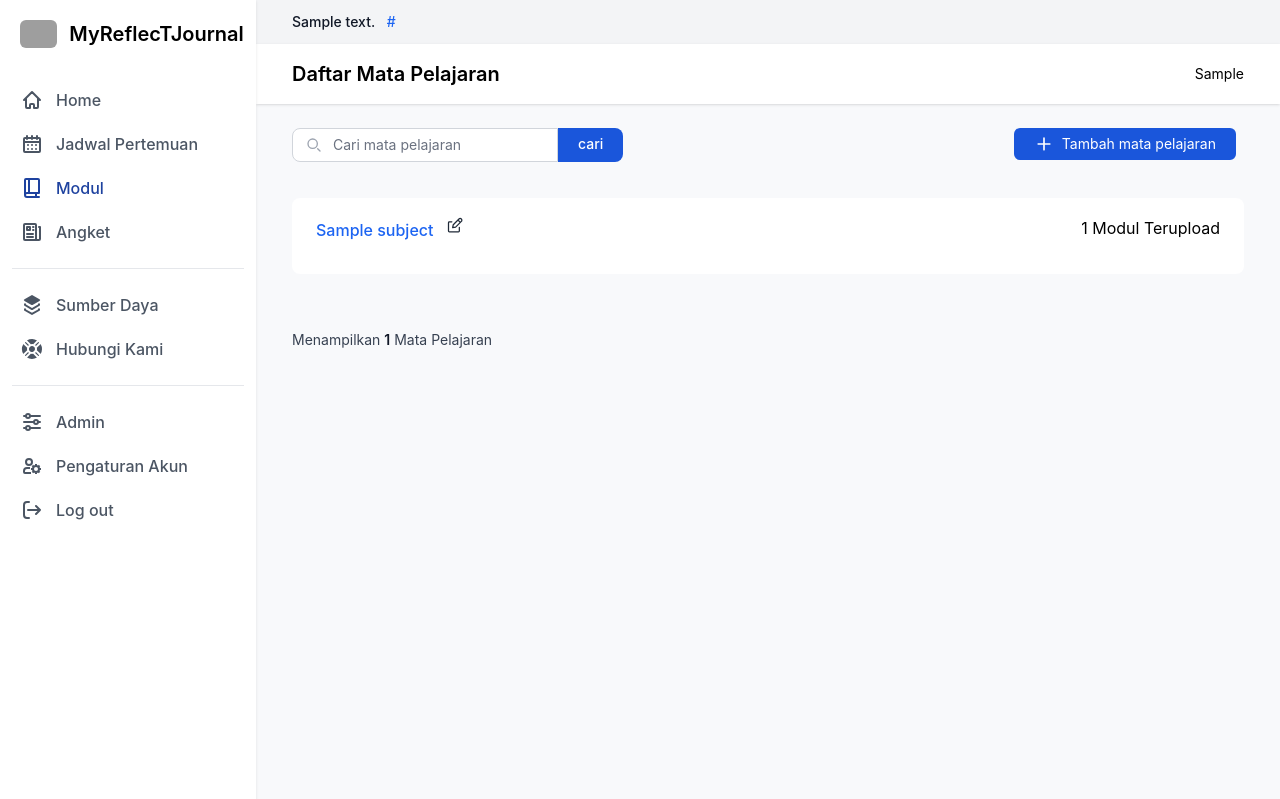
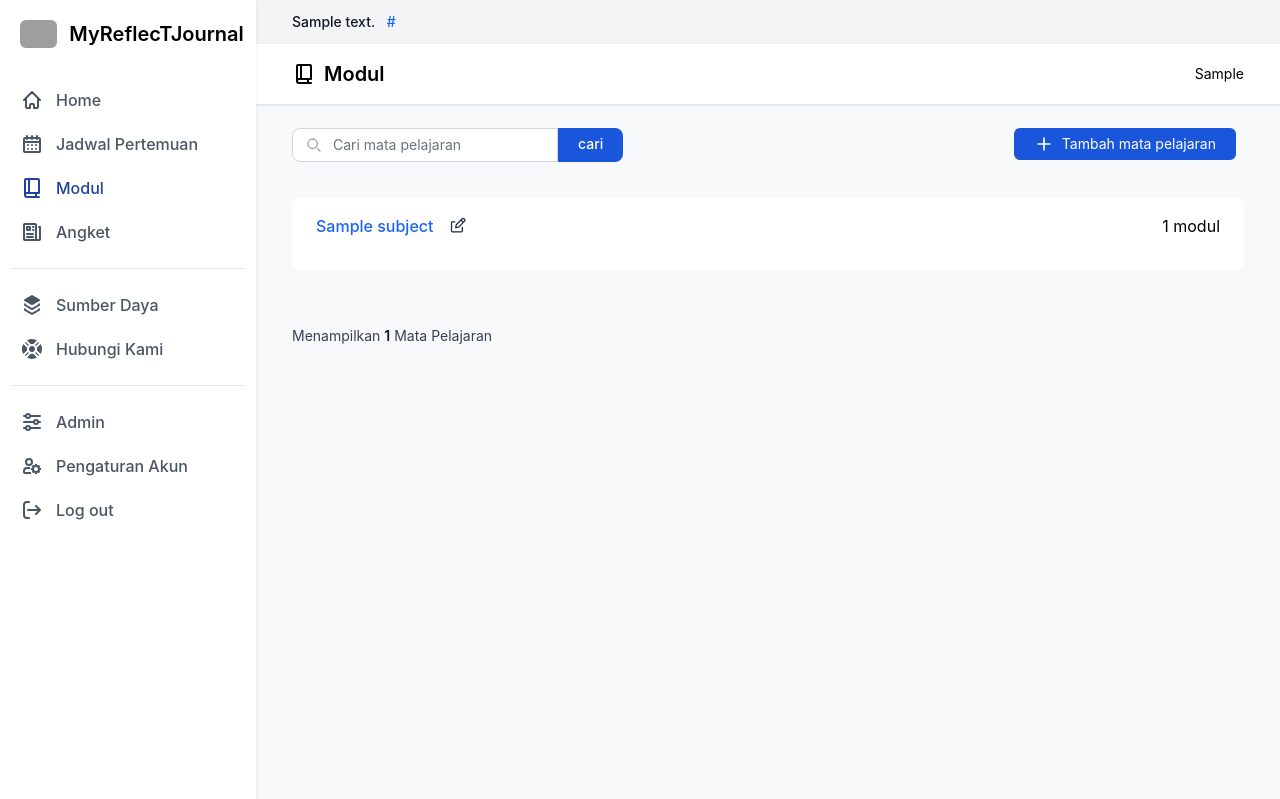
Before and after one commit to faris-atoil-haq/Refleksi-J-Project, a Django app: page /app/modul/ in a window 1280 px wide. Run offline with Django 3.2, Linux system fonts and the light colour scheme; the first user in the database is signed in; tables that the repository leaves empty hold one stand-in row (Sample ...); style sheets or scripts are compiled from the project's sources; some libraries are stand-ins or nearby versions; grey boxes are pictures that could not be loaded.

Commit message:
Update page title and icon.

```diff
--- a/core/module.py
+++ b/core/module.py
@@ -1,8 +1,9 @@
 import json
-from django.urls import reverse
+
 from django.contrib.auth.decorators import login_required
 from django.http import HttpResponse
 from django.shortcuts import redirect, render
+from django.urls import reverse
 from django.utils import timezone
 from django.views.decorators.http import require_GET, require_POST
 
@@ -14,7 +15,7 @@ from utils.chatpdf import ChatPDF
 @login_required
 def module(request,subject=None):
     print(request.POST)
-    page_title = 'Daftar Mata Pelajaran'
+    page_title = 'Modul'
     user = request.user
     query = None
 
--- a/core/templates/core/module/module-edit.html
+++ b/core/templates/core/module/module-edit.html
@@ -1,14 +1,14 @@
 
-    <div id="subject-{{subject.id}}">
-         <a href="{% url 'module_subject' subject=subject.id %}" class="font-medium text-blue-600 dark:text-blue-500 hover:underline">
+    <div id="subject-{{subject.id}}" class="flex items-center">
+        <a href="{% url 'module_subject' subject=subject.id %}" class="font-medium text-blue-600 me-4 hover:underline">
             {{subject.name}}
         </a>
-    <button id="subject-{{subject.id}}-edit" type="button" class="font-normal px-2 btn-sm btn-light border-0"
-            onclick="toggleEditSubject('{{subject.id}}', true)">
-            <svg class="me-1" aria-hidden="true" xmlns="http://www.w3.org/2000/svg" width="20" height="20" fill="none" viewBox="0 0 24 24">
-                <path stroke="currentColor" stroke-linecap="round" stroke-linejoin="round" stroke-width="1.5" d="m14.304 4.844 2.852 2.852M7 7H4a1 1 0 0 0-1 1v10a1 1 0 0 0 1 1h11a1 1 0 0 0 1-1v-4.5m2.409-9.91a2.017 2.017 0 0 1 0 2.853l-6.844 6.844L8 14l.713-3.565 6.844-6.844a2.015 2.015 0 0 1 2.852 0Z"/>
-            </svg>
-    </button>
+        <button id="subject-{{subject.id}}-edit" type="button" class="inline-flex items-end font-normal btn-sm btn-light border-0 p-0"
+                onclick="toggleEditSubject('{{subject.id}}', true)">
+                <svg class="me-1 w-5 h-full" aria-hidden="true" xmlns="http://www.w3.org/2000/svg" width="20" height="20" fill="none" viewBox="0 0 24 24">
+                    <path stroke="currentColor" stroke-linecap="round" stroke-linejoin="round" stroke-width="1.5" d="m14.304 4.844 2.852 2.852M7 7H4a1 1 0 0 0-1 1v10a1 1 0 0 0 1 1h11a1 1 0 0 0 1-1v-4.5m2.409-9.91a2.017 2.017 0 0 1 0 2.853l-6.844 6.844L8 14l.713-3.565 6.844-6.844a2.015 2.015 0 0 1 2.852 0Z"/>
+                </svg>
+        </button>
     </div>
 
     <div id="subject-{{subject.id}}-input" class="hidden flex justify-between gap-3">
@@ -36,5 +36,5 @@
         {% else %}
             Tidak ada
         {% endif %}
-        Modul Terupload
+        modul
     </span>
--- a/core/templates/core/topbar.html
+++ b/core/templates/core/topbar.html
@@ -26,6 +26,10 @@
                 <svg class="me-2 w-6 h-6 text-gray-900" aria-hidden="true" xmlns="http://www.w3.org/2000/svg" width="24" height="24" fill="none" viewBox="0 0 24 24">
                     <path stroke="currentColor" stroke-linecap="round" stroke-linejoin="round" stroke-width="2" d="M4 10h16m-8-3V4M7 7V4m10 3V4M5 20h14a1 1 0 0 0 1-1V7a1 1 0 0 0-1-1H5a1 1 0 0 0-1 1v12a1 1 0 0 0 1 1Zm3-7h.01v.01H8V13Zm4 0h.01v.01H12V13Zm4 0h.01v.01H16V13Zm-8 4h.01v.01H8V17Zm4 0h.01v.01H12V17Zm4 0h.01v.01H16V17Z"/>
                 </svg>
+            {% elif page == 'module' %}
+                <svg class="me-2 w-6 h-6 transition duration-75" aria-hidden="true" xmlns="http://www.w3.org/2000/svg" width="24" height="24" fill="none" viewBox="0 0 24 24">
+                    <path stroke="currentColor" stroke-linecap="round" stroke-linejoin="round" stroke-width="2" d="M5 19V4a1 1 0 0 1 1-1h12a1 1 0 0 1 1 1v13H7a2 2 0 0 0-2 2Zm0 0a2 2 0 0 0 2 2h12M9 3v14m7 0v4"/>
+                </svg>
             {% elif page == 'angket' %}
                 <svg class="me-2 w-6 h-6" aria-hidden="true" xmlns="http://www.w3.org/2000/svg" width="24" height="24" fill="none" viewBox="0 0 24 24">
                     <path stroke="currentColor" stroke-linecap="round" stroke-linejoin="round" stroke-width="2" d="M19 7h1v12a1 1 0 0 1-1 1h-2a1 1 0 0 1-1-1V5a1 1 0 0 0-1-1H5a1 1 0 0 0-1 1v14a1 1 0 0 0 1 1h11.5M7 14h6m-6 3h6m0-10h.5m-.5 3h.5M7 7h3v3H7V7Z"/>
```
